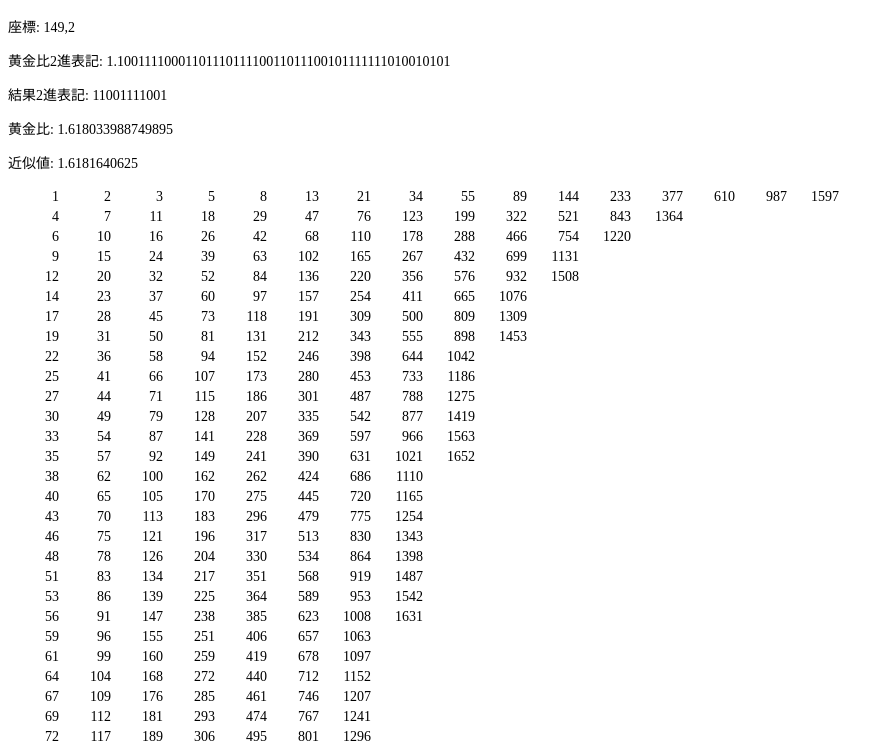
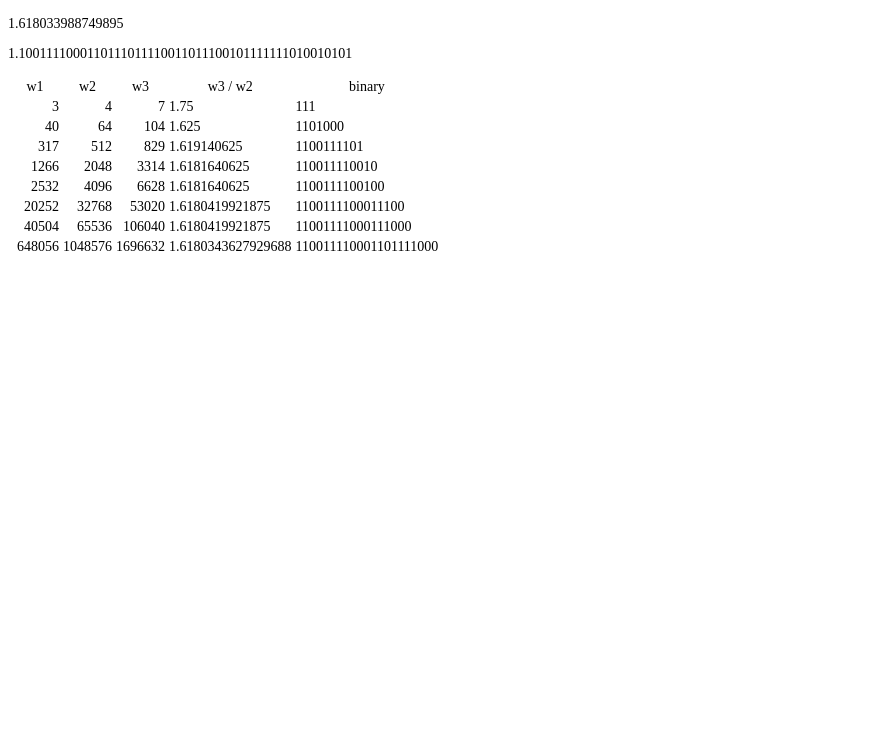
Before and after one commit to butchi/golden-ratio-approximation, a website: page src/jade/index.jade in a window 1280 px wide. Shown: the part 54-800 px from the top of the page, without its empty margins (0-894 px from the left). Drawn offline with nearby package versions, Linux system fonts and the light colour scheme; files that its build step writes are made by us from their sources; files whose address does not match are found by name.

Commit message:
find with wythoff first column

```diff
--- a/src/js/main.js
+++ b/src/js/main.js
@@ -20,105 +20,124 @@ class S {
   }
 }
 
-// Wythoff配列取得用
-class Wythoff {
-  constructor() {
-    this.arr = [[1, 2]];
-    this.s = new S();
-  }
+// // Wythoff配列取得用
+// class Wythoff {
+//   constructor() {
+//     this.arr = [[1, 1]];
+//     this.s = new S();
+//   }
 
-  get(y, x) {
-    if(this.arr[y] && this.arr[y][x]) {
-      return this.arr[y][x];
-    } else if(this.arr[y]) {
-      return this.get(y, x - 1) + this.get(y, x - 2);
-    } else {
-      this.arr[y] = [this.get(y - 1, 0) + (this.s.get(y - 1) === '1' ? 3 : 2), this.get(y - 1, 1) + (this.s.get(y - 1) === '1' ? 5 : 3)];
-      return this.get(y, x);
-    }
-  }
-}
+//   get(y, x) {
+//     if(this.arr[y] && this.arr[y][x]) {
+//       return this.arr[y][x];
+//     } else if(this.arr[y]) {
+//       return this.get(y, x - 1) + this.get(y, x - 2);
+//     } else {
+//       this.arr[y] = [this.get(y - 1, 0) + (this.s.get(y - 1) === '1' ? 3 : 2), this.get(y - 1, 1) + (this.s.get(y - 1) === '1' ? 5 : 3)];
+//       return this.get(y, x);
+//     }
+//   }
+// }
 
-class GoldenRatio {
-  constructor() {
-  }
+// class GoldenRatio {
+//   constructor() {
+//   }
 
-  find(n) {
-    var tbl = [];
+//   find(n) {
+//     var tbl = [];
 
-    for(let y = 0; y < n; y++) {
-      tbl[y] = [];
-      let xMax = n;
-      for(let x = 0; x < xMax; x++) {
-        let tmp = wythoff.get(y, x);
-        tbl[y][x] = tmp;
-        if(tmp === n) {
-          tbl[y][x + 1] = wythoff.get(y, x + 1);
-          return {
-            table: tbl,
-            coord: [y, x],
-          }
-        } else if(tmp > n) {
-          xMax = Math.min(xMax, x);
-          break;
-        }
-      }
-    }
-  }
-}
+//     for(let y = 0; y < n; y++) {
+//       tbl[y] = [];
+//       let xMax = n;
+//       for(let x = 0; x < xMax; x++) {
+//         let tmp = wythoff.get(y, x);
+//         tbl[y][x] = tmp;
+//         if(tmp === n) {
+//           tbl[y][x + 1] = wythoff.get(y, x + 1);
+//           return {
+//             table: tbl,
+//             coord: [y, x],
+//           }
+//         } else if(tmp > n) {
+//           xMax = Math.min(xMax, x);
+//           break;
+//         }
+//       }
+//     }
+//   }
+// }
 
 class Main {
   constructor() {
     $(() => {
       this.$output = $('.table-wrapper');
-      wythoff = new Wythoff();
-      goldenRatio = new GoldenRatio();
+      // wythoff = new Wythoff();
+      // goldenRatio = new GoldenRatio();
+
+      var $table = $('<table></table>');
+
+      this.$output.append(`<p>${φ}</p>`);
+      this.$output.append(`<p>${φ.toString(2)}</p>`);
+
+      this.$output.append($table);
+
+      $table.append(`
+<tr style="text-align: center;">
+  <td>w1</td>
+  <td>w2</td>
+  <td>w3</td>
+  <td>w3 / w2</td>
+  <td>binary</td>
+</tr>
+      `);
 
       var n = 1024;
+      var s = new S();
 
-      var res = goldenRatio.find(n);
-      var coord = res.coord;
-      var intVal = wythoff.get(coord[0], coord[1] + 1);
-      var val = intVal / n;
+      var w1 = [1];
+      var w2 = [1];
 
-      this.$output.append($(`<p>座標: ${coord}</p>`));
-      this.$output.append($(`<p>黄金比2進表記: ${φ.toString(2)}</p>`));
-      this.$output.append($(`<p>結果2進表記: ${intVal.toString(2)}</p>`));
-      this.$output.append($(`<p>黄金比: ${φ}</p>`));
-      this.$output.append($(`<p>近似値: ${val}</p>`));
-      this.render(res.table);
-    });
-  }
+      for(let i = 1; i < 1000000; i++) {
+        let tmp = s.get(i - 1);
+        let val1 = w1[i - 1] + ( tmp === '1' ? 2 : 1);
+        let val2 = w2[i - 1] + ( tmp === '1' ? 3 : 2);
+        let val3 = val1 + val2;
 
-  render(tbl) {
-    var $table = $('<table>');
+        w1[i] = val1;
+        w2[i] = val2;
 
-    // 結果太字表示用
-    var $lastCell = $();
-
-    for(let y = 0; y < tbl.length; y++) {
-      let $tr = $('<tr>');
-
-      for(let x = 0; x < tbl[0].length; x++) {
-        let val = tbl[y][x];
-        let $td = $('<td>');
-        $td.text(val || '');
-        $tr.append($td);
-
-        // lastX = x;
-        if(val) {
-          $lastCell = $td;
+        if(powMatch(val2)) {
+          let $row = $(`
+<tr>
+  <td class="r">${val1}</td>
+  <td class="r">${val2}</td>
+  <td class="r">${val3}</td>
+  <td>${val3 / val2}</td>
+  <td>${val3.toString(2)}</td>
+</tr>
+          `);
+          $table.append($row);
         }
       }
 
-      $table.append($tr);
-    }
+      console.log('done');
 
-    $lastCell.css({
-      "font-weight": 'bold',
+      function powMatch(n) {
+        return n.toString(2).match(/^1(0*)$/);
+      }
+
+      // var res = goldenRatio.find(n);
+      // var coord = res.coord;
+      // var intVal = wythoff.get(coord[0], coord[1] + 1);
+      // var val = intVal / n;
+
+      // this.$output.append($(`<p>座標: ${coord}</p>`));
+      // this.$output.append($(`<p>黄金比2進表記: ${φ.toString(2)}</p>`));
+      // this.$output.append($(`<p>結果2進表記: ${intVal.toString(2)}</p>`));
+      // this.$output.append($(`<p>黄金比: ${φ}</p>`));
+      // this.$output.append($(`<p>近似値: ${val}</p>`));
+      // this.render(res.table);
     });
-
-    this.$output.append($table);
   }
 }
 
--- a/src/scss/style.scss
+++ b/src/scss/style.scss
@@ -16,10 +16,12 @@ main {
 
 .table-wrapper {
   table {
-    text-align: right;
-
     td {
       width: 50px;
+
+      &.r {
+        text-align: right;
+      }
     }
   }
 }
```
Also changed, not shown: js/main.js (+83 -102 lines), css/style.css.
